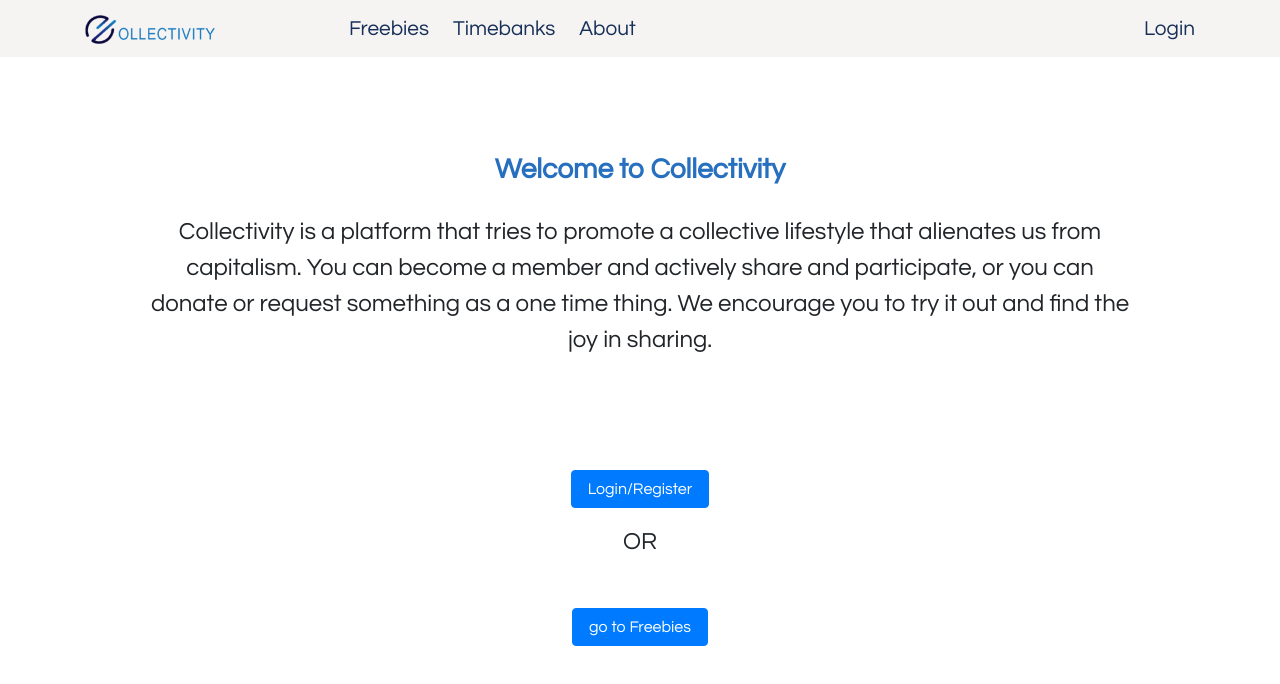
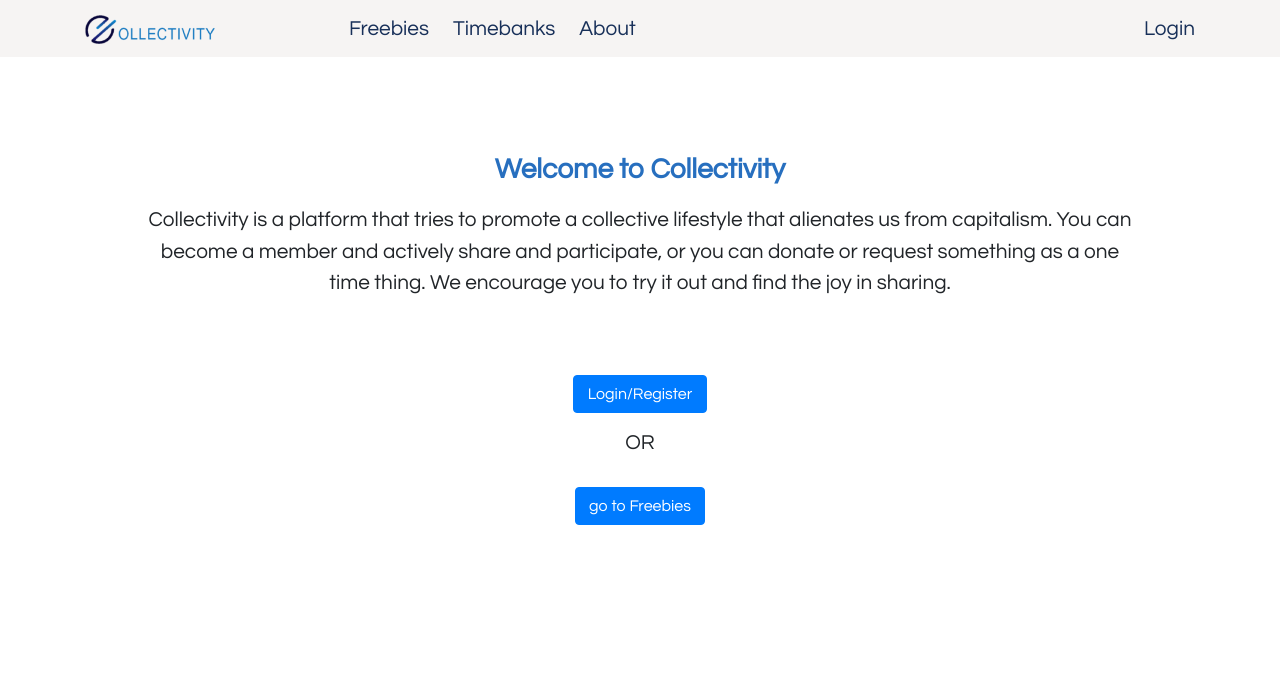
Before and after one commit to Klarala13/collectivity, a React (Create React App) app in the folder frontend/: page / in a window 1280 px wide. Shown: the top 684 px of the page. Built offline with nearby package versions, Linux system fonts and the light colour scheme.

Commit message:
edit font size

```diff
--- a/frontend/src/css/style.css
+++ b/frontend/src/css/style.css
@@ -12,13 +12,13 @@ h3,
 h2 {
   text-align: center;
   font-weight: bold;
-  padding-bottom: 2%;
+  padding-bottom: 1%;
   color: #276fbf;
   text-decoration: none !important;
 }
 p {
-  font-size: 1.5em;
-  padding-bottom: 1rem;
+  font-size: 1.3em;
+  /* padding-bottom: 0.5rem; */
 }
 /* app */
 .app {
@@ -121,16 +121,11 @@ p.text-left {
 }
 
 /* app */
-.app {
-  padding: 1rem;
-  width: 100%;
+/* .app {
   height: 100vh;
   text-align: center;
   justify-content: center;
-  padding-left: 10rem;
-  padding-right: 10rem;
-  padding-bottom: 1rem;
-}
+} */
 
 .top-100 {
   top: 100px;
@@ -156,6 +151,9 @@ p.text-left {
 .profile-action{
   justify-content: space-between;
 }
+.profile-messages, .profile-follow{
+  background-color: white;
+}
 
 
 /* form-register */
```
